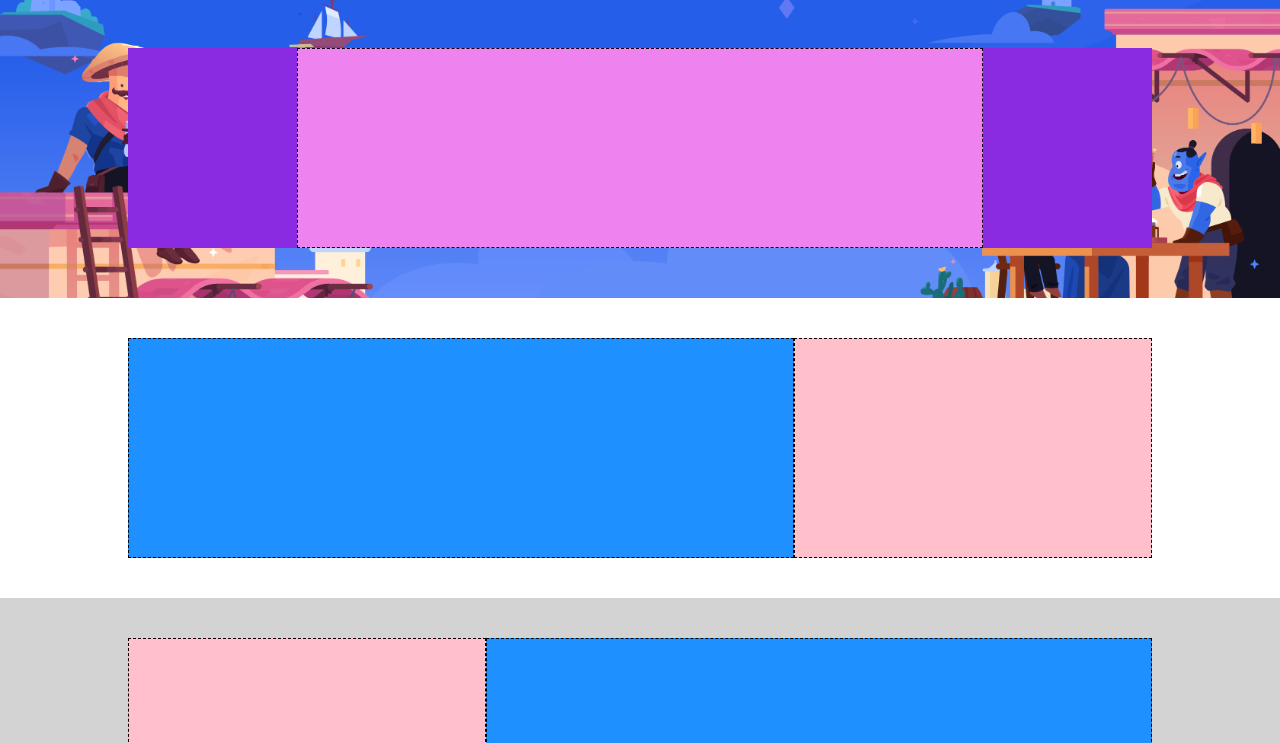
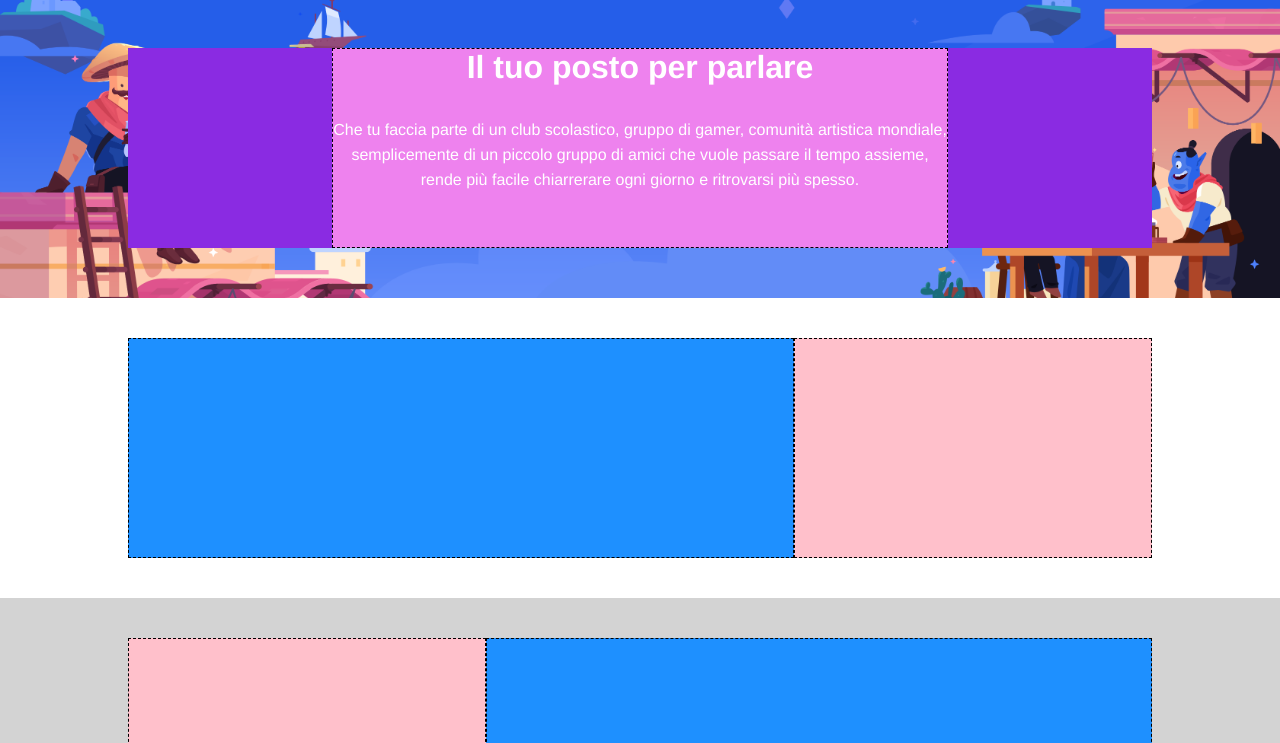
Before and after one commit to Baglio1683/htmlcss-discord, a plain HTML site: page index.html in a window 1280 px wide. Shown: the part 57-800 px from the top of the page. Drawn offline with Linux system fonts and the light colour scheme.

Commit message:
impostazione header

```diff
--- a/css/style.css
+++ b/css/style.css
@@ -37,13 +37,10 @@ flex-wrap: wrap;
 
 p{
 
-    width: 42%;
+
+    color: white;
+    inline-size: max-content;
     line-height: 25px;
-    text-align: center;
-    margin-left: 26%;
-    margin-right: 9%;
-    color: white;
-    margin-top: 30px;
 
 }
 
@@ -58,9 +55,9 @@ p{
 h1{
 
 color: white;
-margin-top: 73px;
 text-align: center;
-
+font-size: xx-large;
+margin-bottom: 31px;
 
 }
 
@@ -182,10 +179,9 @@ min-height: 300px;
 .pink{
 
 background-color: #ee82ee;
-height: 200px;
-margin-right: 50px;
-margin-left: 50px;
-width: 67%;
+min-height: 200px;
+text-align: -webkit-center;
+
 
 }
 
--- a/index.html
+++ b/index.html
@@ -59,14 +59,6 @@
     </div>
     <!-- Fine container  -->
 
-     <!-- Titolo principale
-    <h1>
-     Il tuo posto per parlare
-    </h1>
-
-    <-- Paragrafo header  -->
-    <!-- <p>Che tu faccia parte di un club scolastico, gruppo di gamer, comunità artistica mondiale, o semplicemente di un piccolo gruppo di amici che vuole passare il tempo assieme, Discord rende più facile chiarrerare ogni giotno e ritrovarsi più spesso.</p> -->
-    <!-- -->
     <!-- Inizio div link header
     <div class="head-link">
     <span class="white-log">
@@ -91,11 +83,23 @@
 
         <div class="container sec" >
 
+             <!-- Div contenente titolo  -->
             <div class="pink border-black">
 
+              <!-- Titolo principale -->
+              <h1>
 
+                Il tuo posto per parlare
+
+               </h1>
+
+               <!-- Paragrafo header  -->
+              <p>Che tu faccia parte di un club scolastico, gruppo di gamer, comunità artistica mondiale,</p>
+                <p> semplicemente di un piccolo gruppo di amici che vuole passare il tempo assieme,</p>
+                   <p>rende più facile chiarrerare ogni giorno e ritrovarsi più spesso.</p>
 
         </div>
+
     </section>
     <!-- Fine prima sezione  -->
 
```
